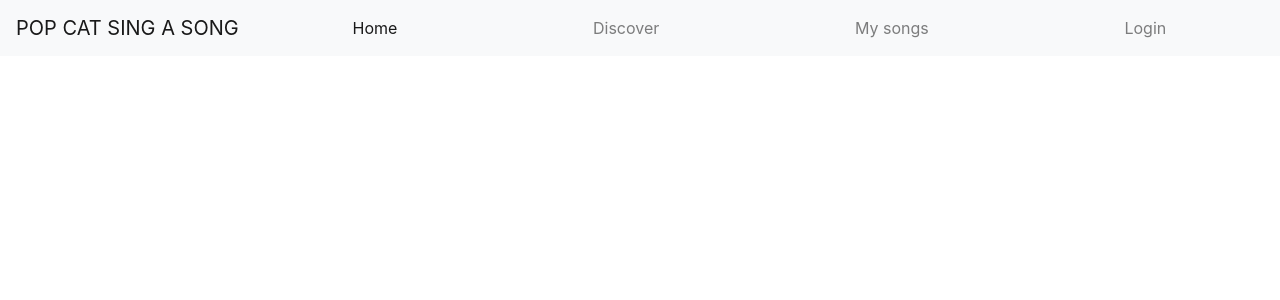
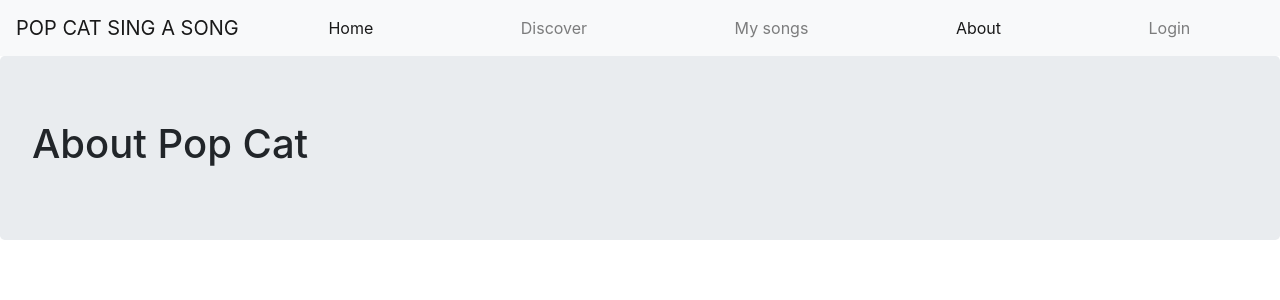
Before and after one commit to YanaTrifonova/pop_cat, a React (Create React App) app: page /about in a window 1280 px wide. Shown: the top 300 px of the page. Built offline with nearby package versions, Linux system fonts and the light colour scheme; no server answers.

Commit message:
added bout pop cat page and link in navbar

```diff
--- a/src/App.js
+++ b/src/App.js
@@ -14,6 +14,7 @@ import {getUserWithStoredToken} from "./store/user/actions";
 import {Home} from "./pages/Home";
 import {Discover} from "./pages/Discover";
 import {MySongs} from "./pages/MySongs";
+import {AboutPopCat} from "./pages/About";
 
 function App() {
     const dispatch = useDispatch();
@@ -32,6 +33,7 @@ function App() {
                 <Route exact path="/" component={Home}/>
                 <Route path="/discover" component={Discover}/>
                 <Route path="/private" component={MySongs}/>
+                <Route path="/about" component={AboutPopCat}/>
                 <Route path="/signup" component={SignUp}/>
                 <Route path="/login" component={Login}/>
             </Switch>
--- a/src/components/Navigation/index.js
+++ b/src/components/Navigation/index.js
@@ -24,6 +24,7 @@ export default function Navigation() {
                     <NavbarItem path="/" linkText="Home"/>
                     <NavbarItem path="/discover" linkText="Discover"/>
                     <NavbarItem path="/private" linkText="My songs"/>
+                    <NavbarItem path="/about" linkText="About"/>
                     {loginLogoutControls}
                 </Nav>
             </Navbar.Collapse>
--- /dev/null
+++ b/src/pages/About/index.js
@@ -0,0 +1,11 @@
+import {Jumbotron} from "react-bootstrap";
+import React from "react";
+
+export function AboutPopCat() {
+
+    return(
+        <Jumbotron>
+            <h1>About Pop Cat</h1>
+        </Jumbotron>
+    )
+}
```
